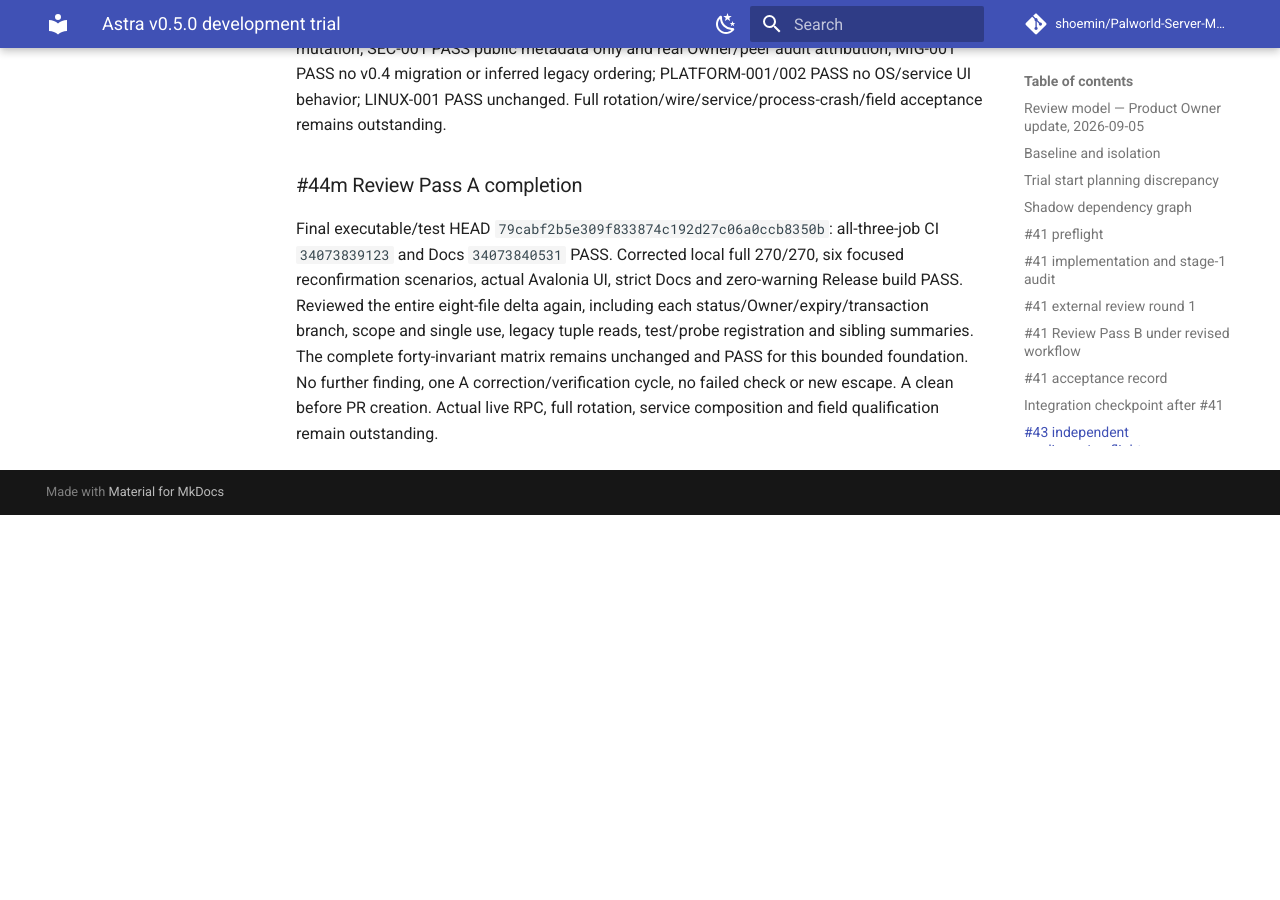
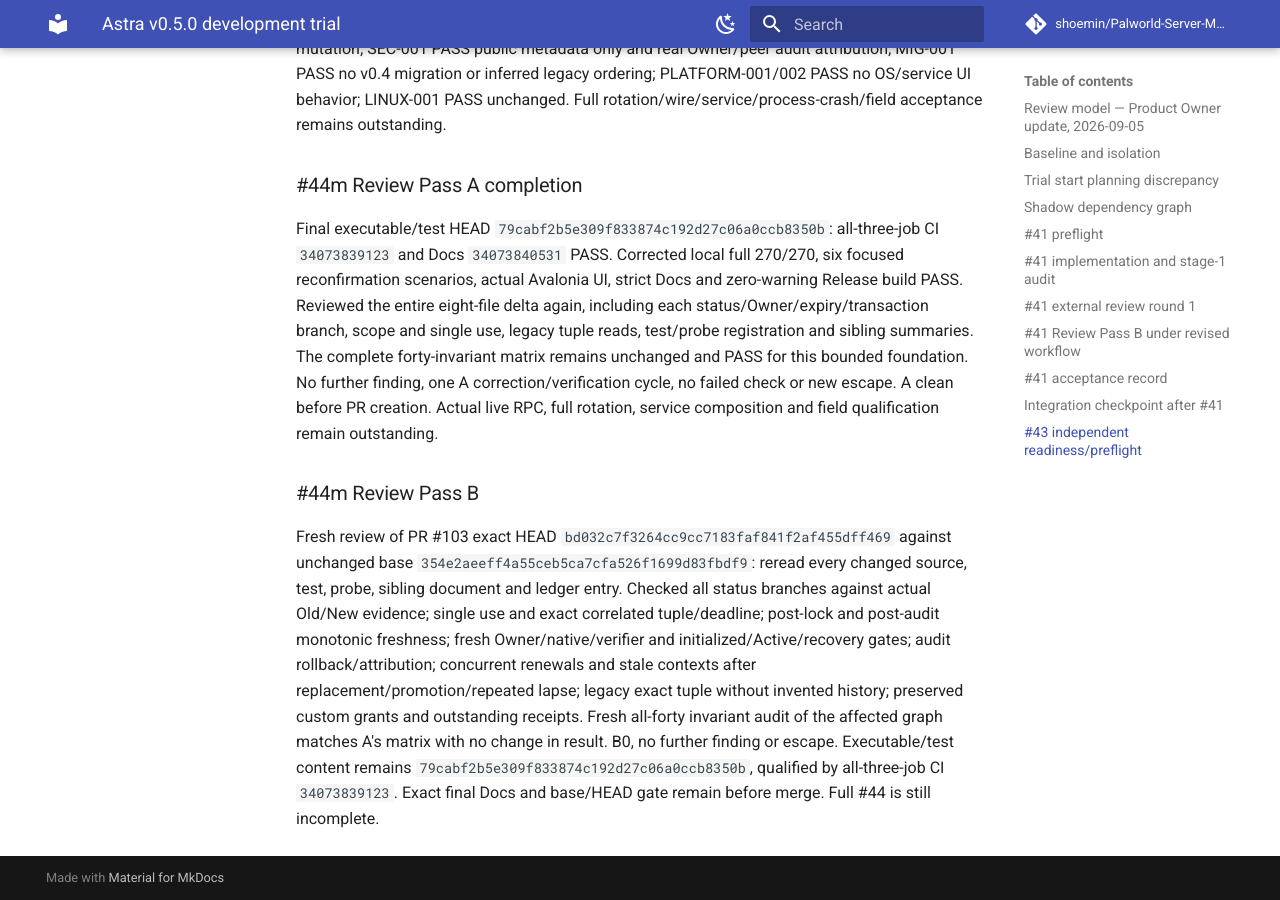
Before and after one commit to shoemin/Palworld-Server-Manager, an MkDocs documentation site: the page built from docs/experiments/astra-v0.5.0-trial.md, in a window 1280 px wide and 900 px high, scrolled down 177825 px. Built offline with MkDocs 1.6.1 and Material for MkDocs 9.7.7, drawn with Linux system fonts in a browser that asks for light colours; comment, search, counter and statistics services are not loaded; before the commit the page ends 178340 px from its top, so only the background shows below that; part of the change alters nothing that is shown.

```diff
--- a/docs/experiments/astra-v0.5.0-trial.md
+++ b/docs/experiments/astra-v0.5.0-trial.md
@@ -1908,3 +1908,7 @@ All forty invariants reviewed against the complete graph: ARCH-001/002 PASS froz
 ### #44m Review Pass A completion
 
 Final executable/test HEAD `79cabf2b5e309f833874c192d27c06a0ccb8350b`: all-three-job CI `34073839123` and Docs `34073840531` PASS. Corrected local full 270/270, six focused reconfirmation scenarios, actual Avalonia UI, strict Docs and zero-warning Release build PASS. Reviewed the entire eight-file delta again, including each status/Owner/expiry/transaction branch, scope and single use, legacy tuple reads, test/probe registration and sibling summaries. The complete forty-invariant matrix remains unchanged and PASS for this bounded foundation. No further finding, one A correction/verification cycle, no failed check or new escape. A clean before PR creation. Actual live RPC, full rotation, service composition and field qualification remain outstanding.
+
+### #44m Review Pass B
+
+Fresh review of PR #103 exact HEAD `bd032c7f3264cc9cc7183faf841f2af455dff469` against unchanged base `354e2aeeff4a55ceb5ca7cfa526f1699d83fbdf9`: reread every changed source, test, probe, sibling document and ledger entry. Checked all status branches against actual Old/New evidence; single use and exact correlated tuple/deadline; post-lock and post-audit monotonic freshness; fresh Owner/native/verifier and initialized/Active/recovery gates; audit rollback/attribution; concurrent renewals and stale contexts after replacement/promotion/repeated lapse; legacy exact tuple without invented history; preserved custom grants and outstanding receipts. Fresh all-forty invariant audit of the affected graph matches A's matrix with no change in result. B0, no further finding or escape. Executable/test content remains `79cabf2b5e309f833874c192d27c06a0ccb8350b`, qualified by all-three-job CI `34073839123`. Exact final Docs and base/HEAD gate remain before merge. Full #44 is still incomplete.
```
